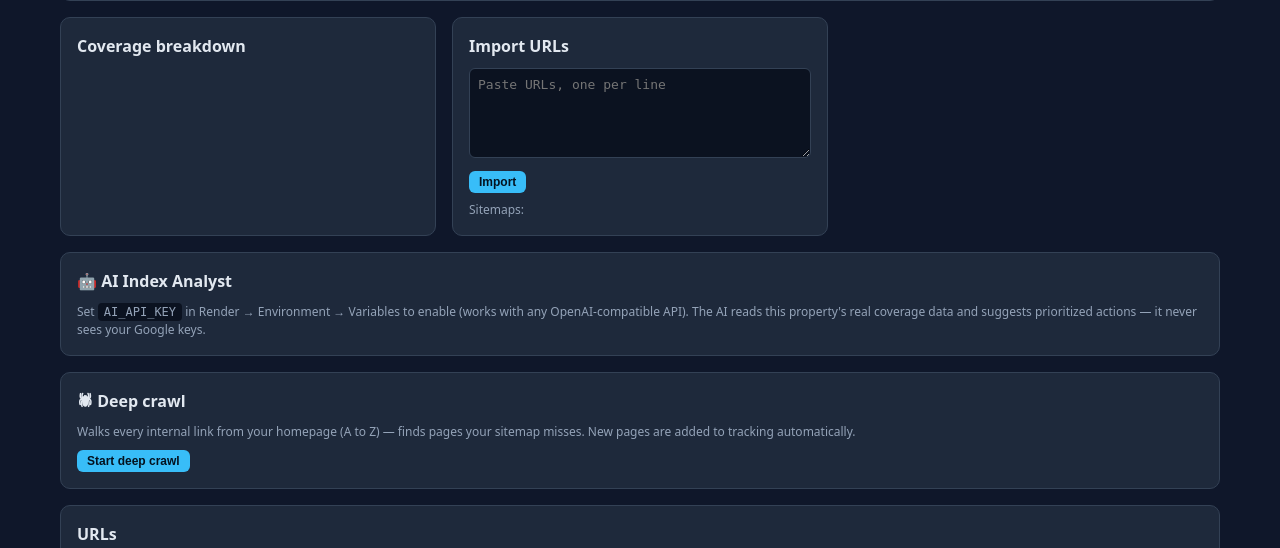
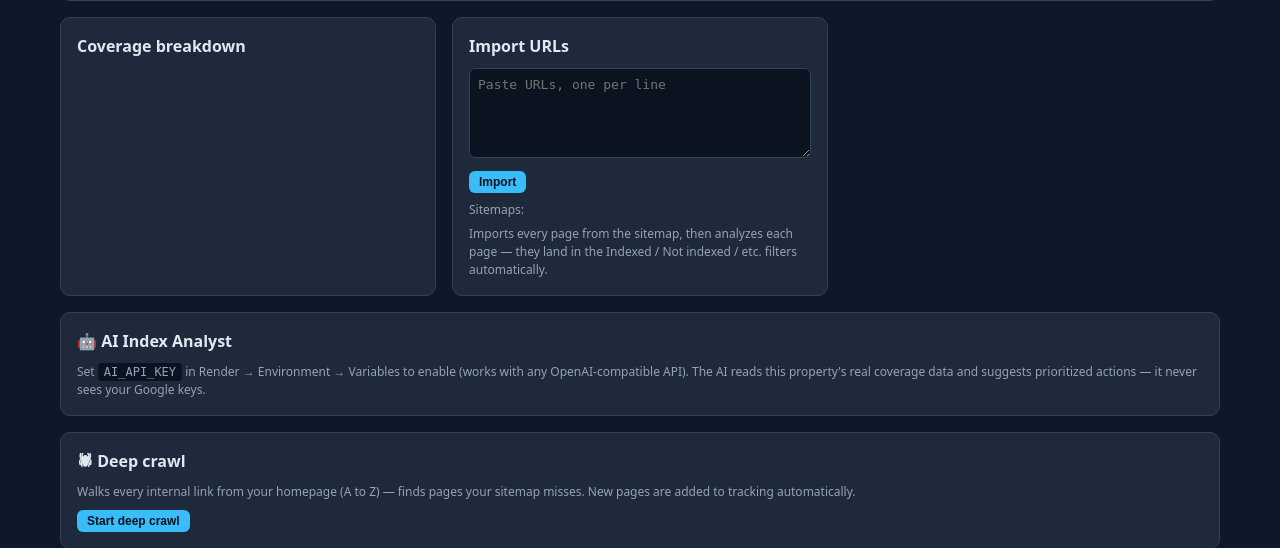
Before and after one commit to onlinequranclasses56-ops/gscpagesindexer, a Flask app: template templates/property.html in a window 1280 px wide. Shown: the part 561-1109 px from the top of the page. Run offline with Flask 3, Linux system fonts and the light colour scheme; the template is opened without the code that fills it, so the values that code supplies are empty.

Commit message:
Sitemap import button: per-sitemap one-click import + instant analysis into indexed/non-indexed categories

```diff
--- a/app.py
+++ b/app.py
@@ -378,6 +378,8 @@ def property_page(pid):
             "ai_error": state.get("ai_errors", {}).pop(pid, None),
             "crawling": pid in state.get("crawling", set()),
             "crawl_msg": state.get("crawl_done", {}).pop(pid, None),
+            "sitemap_importing": pid in state.get("sitemap_importing", set()),
+            "sitemap_msg": state.get("sitemap_done", {}).pop(pid, None),
         }
         return render_template("property.html", **ctx)
     finally:
@@ -804,6 +806,73 @@ def analyze_property(pid):
     return redirect(url_for("property_page", pid=pid))
 
 
+# ---------------- sitemap import + analyze ----------------
+
+def _sitemap_import_worker(pid, site, sitemaps, cfg, key_path, workers,
+                           push_only):
+    conn = db()
+    try:
+        state.setdefault("sitemap_importing", set()).add(pid)
+        total, added = 0, 0
+        for sm in sitemaps:
+            urls = indexer.fetch_sitemap_urls(sm)
+            total += len(urls)
+            added += store.upsert_new(conn, site, urls)
+        # analyze immediately: inspect so URLs land in indexed/non-indexed
+        inspected = indexer.inspect_property_urls(cfg, DB_PATH, site,
+                                                 key_path, workers,
+                                                 push_only)
+        state.setdefault("sitemap_done", {})[pid] = (
+            f"Sitemap import done: {total} URLs found ({added} new), "
+            f"{inspected} pages analyzed — use the filters below to browse "
+            f"Indexed / Not indexed / etc.")
+    except Exception as e:  # noqa: BLE001
+        state.setdefault("sitemap_done", {})[pid] = f"Import failed: {e}"[:250]
+    finally:
+        state.get("sitemap_importing", set()).discard(pid)
+        conn.close()
+
+
+@app.post("/p/<int:pid>/import-sitemap")
+def import_sitemap(pid):
+    """Import every page from the property's sitemap(s), then analyze
+    (inspect) them so they categorize into indexed / non-indexed / etc."""
+    conn = db()
+    try:
+        p = store.get_property(conn, pid)
+        if not p:
+            flash("Property not found.", "error")
+            return redirect(url_for("dashboard"))
+        if pid in state.get("sitemap_importing", set()):
+            flash("Sitemap import already running…", "ok")
+            return redirect(url_for("property_page", pid=pid))
+        sm = request.form.get("sm", "all")
+        sitemaps = json.loads(p["sitemaps"] or "[]") or \
+            indexer.discover_sitemaps(p["site_url"])
+        if sm != "all":
+            sitemaps = [sm]
+        if not sitemaps:
+            flash("No sitemaps found for this property.", "error")
+            return redirect(url_for("property_page", pid=pid))
+        cfg = current_config()
+        keys = cfg["service_account_keys"]
+        if not keys or not os.path.exists(keys[0]):
+            flash("Service account key not set — add it in Settings first.",
+                  "error")
+            return redirect(url_for("property_page", pid=pid))
+        workers = int(cfg.get("inspection_workers", 6))
+        threading.Thread(
+            target=_sitemap_import_worker,
+            args=(pid, p["site_url"], sitemaps, cfg, keys[0], workers,
+                  bool(p.get("push_only", 0))),
+            daemon=True).start()
+        flash("Importing all pages from sitemap(s) in the background, then "
+              "analyzing each page's index status…", "ok")
+    finally:
+        conn.close()
+    return redirect(url_for("property_page", pid=pid))
+
+
 # ---------------- deep crawl ----------------
 
 def _crawl_worker(pid, site, start_url, max_pages):
--- a/templates/property.html
+++ b/templates/property.html
@@ -49,7 +49,30 @@
     <textarea name="urls" placeholder="Paste URLs, one per line"></textarea>
     <button class="btn sm" style="margin-top:8px">Import</button>
   </form>
-  <div class="mut" style="margin-top:8px">Sitemaps: {% for sm in sitemaps %}<div><code>{{ sm }}</code></div>{% endfor %}</div>
+  <div style="margin-top:8px">
+    <div class="mut" style="margin-bottom:6px">Sitemaps:</div>
+    {% if sitemap_msg %}<div class="flash ok">{{ sitemap_msg }}</div>{% endif %}
+    {% if sitemap_importing %}
+    <div class="mut"><span class="spin"></span> Importing + analyzing… refresh to watch URLs get categorized below.</div>
+    {% else %}
+    {% for sm in sitemaps %}
+    <div style="display:flex;gap:8px;align-items:center;margin-bottom:6px">
+      <code style="flex:1;overflow:hidden;text-overflow:ellipsis;white-space:nowrap">{{ sm }}</code>
+      <form method="post" action="/p/{{ p.id }}/import-sitemap" style="margin:0">
+        <input type="hidden" name="sm" value="{{ sm }}">
+        <button class="btn sm">📥 Import pages</button>
+      </form>
+    </div>
+    {% endfor %}
+    {% if sitemaps|length > 1 %}
+    <form method="post" action="/p/{{ p.id }}/import-sitemap" style="margin-top:4px">
+      <input type="hidden" name="sm" value="all">
+      <button class="btn sm">📥 Import from all sitemaps</button>
+    </form>
+    {% endif %}
+    <div class="mut" style="margin-top:6px">Imports every page from the sitemap, then analyzes each page — they land in the Indexed / Not indexed / etc. filters automatically.</div>
+    {% endif %}
+  </div>
 </div>
 </div>
 
```
Also changed, not shown: indexer.py (+36 -21 lines).
